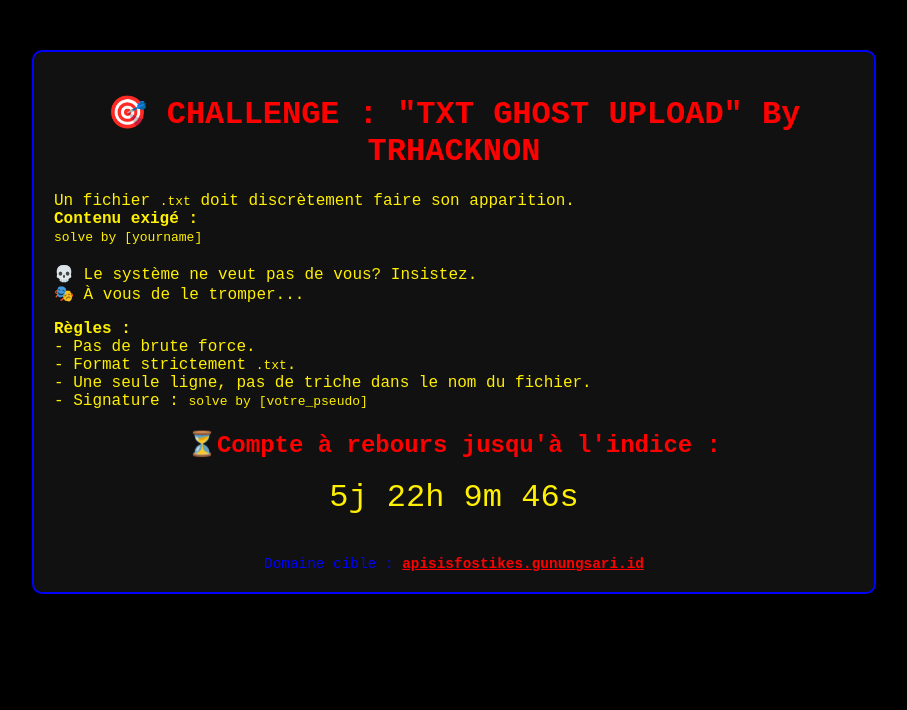
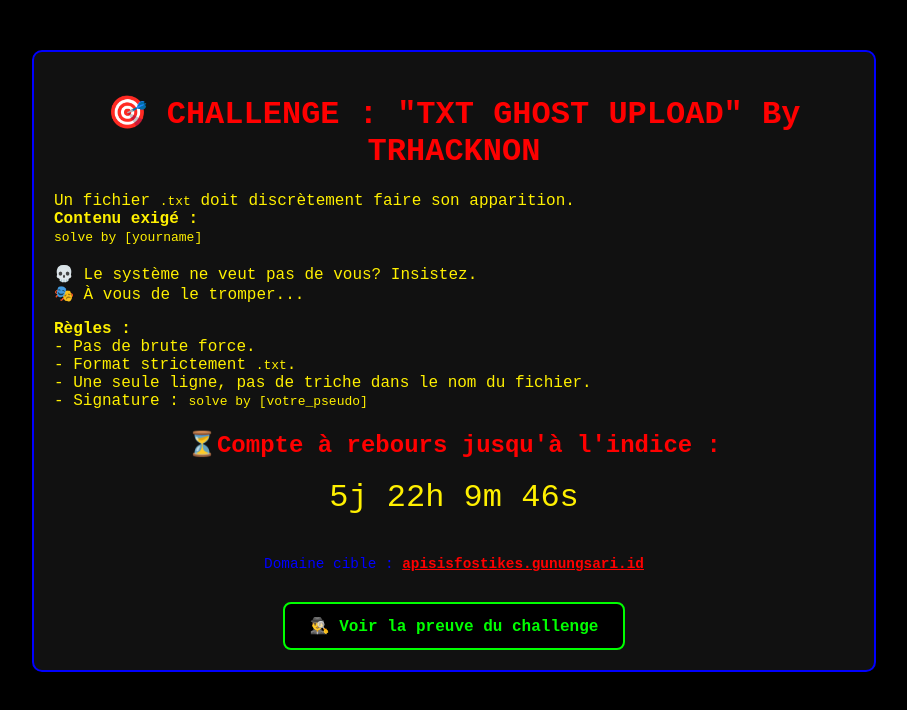
Before and after one commit to tucommenceapousser/webchall, a plain HTML site: page index.html in a window 1280 px wide. Shown: the whole page, without its empty margins (186-1093 px from the left). Drawn offline with Linux system fonts and the light colour scheme.

Commit message:
Update index.html

```diff
--- a/index.html
+++ b/index.html
@@ -5,6 +5,25 @@
   <meta name="viewport" content="width=device-width, initial-scale=1.0"/>
   <title>TXT GHOST UPLOAD By TRHACKNON</title>
   <style>
+  .proof-button {
+    display: inline-block;
+    padding: 12px 25px;
+    color: #00ff00;
+    background-color: #000;
+    border: 2px solid #00ff00;
+    border-radius: 8px;
+    text-decoration: none;
+    font-weight: bold;
+    font-family: 'Courier New', Courier, monospace;
+    transition: all 0.3s ease;
+  }
+
+  .proof-button:hover {
+    background-color: #00ff00;
+    color: #000;
+    cursor: pointer;
+    text-shadow: 0 0 5px #00ff00;
+  }
     body {
       background-color: #000;
       color: #fff000;
@@ -75,6 +94,11 @@
     <div class="footer">
       Domaine cible : <a href="https://apisisfostikes.gunungsari.id" target="_blank" style="color: #ff0000;">apisisfostikes.gunungsari.id</a>
     </div>
+    <div style="text-align: center; margin-top: 30px;">
+  <a href="http://apisisfostikes.gunungsari.id/trkn.txt" target="_blank" class="proof-button">
+    🕵️‍♂️ Voir la preuve du challenge
+  </a>
+</div>
   </div>
   <script>
     // Définir la date cible (7 juin 2025 à 00:00 heure de Paris)
```
